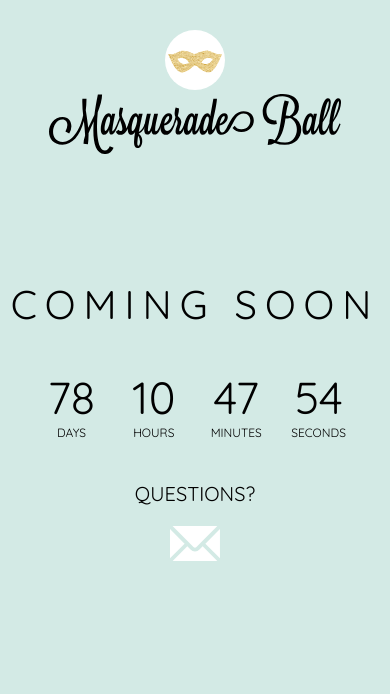
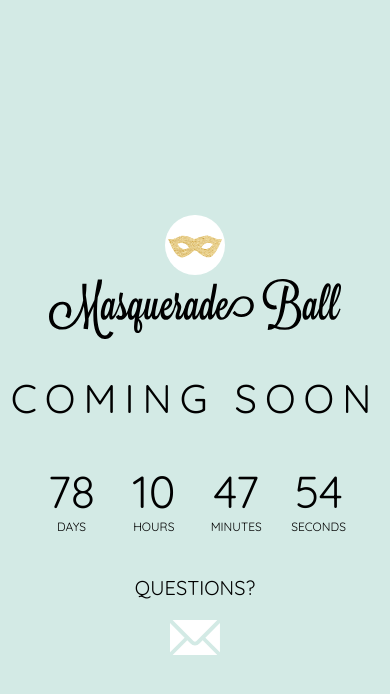
Before and after one commit to ucsdcirclek/mball-2016, a plain HTML site: page index.html in a window 390 px wide. Drawn offline with Linux system fonts and the light colour scheme.

Commit message:
Fix mobile issues

```diff
--- a/index.html
+++ b/index.html
@@ -14,14 +14,15 @@
 <body>
 
 <header>
-    <div class="logo">
-        <img src="images/mask.svg" alt="Mask Icon">
-        <img src="images/mball.svg" alt="Masquerade Ball">
-    </div>
 </header>
 
 <main>
     <div class="vcenter">
+        <div class="logo">
+            <img src="images/mask.svg" alt="Mask Icon">
+            <img src="images/mball.svg" alt="Masquerade Ball">
+        </div>
+
         <h1>Coming soon</h1>
 
         <div id="clock">
--- a/styles/main.css
+++ b/styles/main.css
@@ -12,12 +12,6 @@ body {
     background-color: #d3eae5;
     font-family: 'Quicksand', 'Helvetica', sans-serif;
     text-transform: uppercase;
-}
-
-header {
-    position: absolute;
-    top: 0;
-    width: 100%;
 }
 
 .logo {
@@ -114,10 +108,6 @@ h1 {
     .questions > h2 {
         font-size: 20px;
     }
-
-    header > .logo {
-        text-align: center;
-    }
 }
 
 @media (max-width: 570px) {
```
